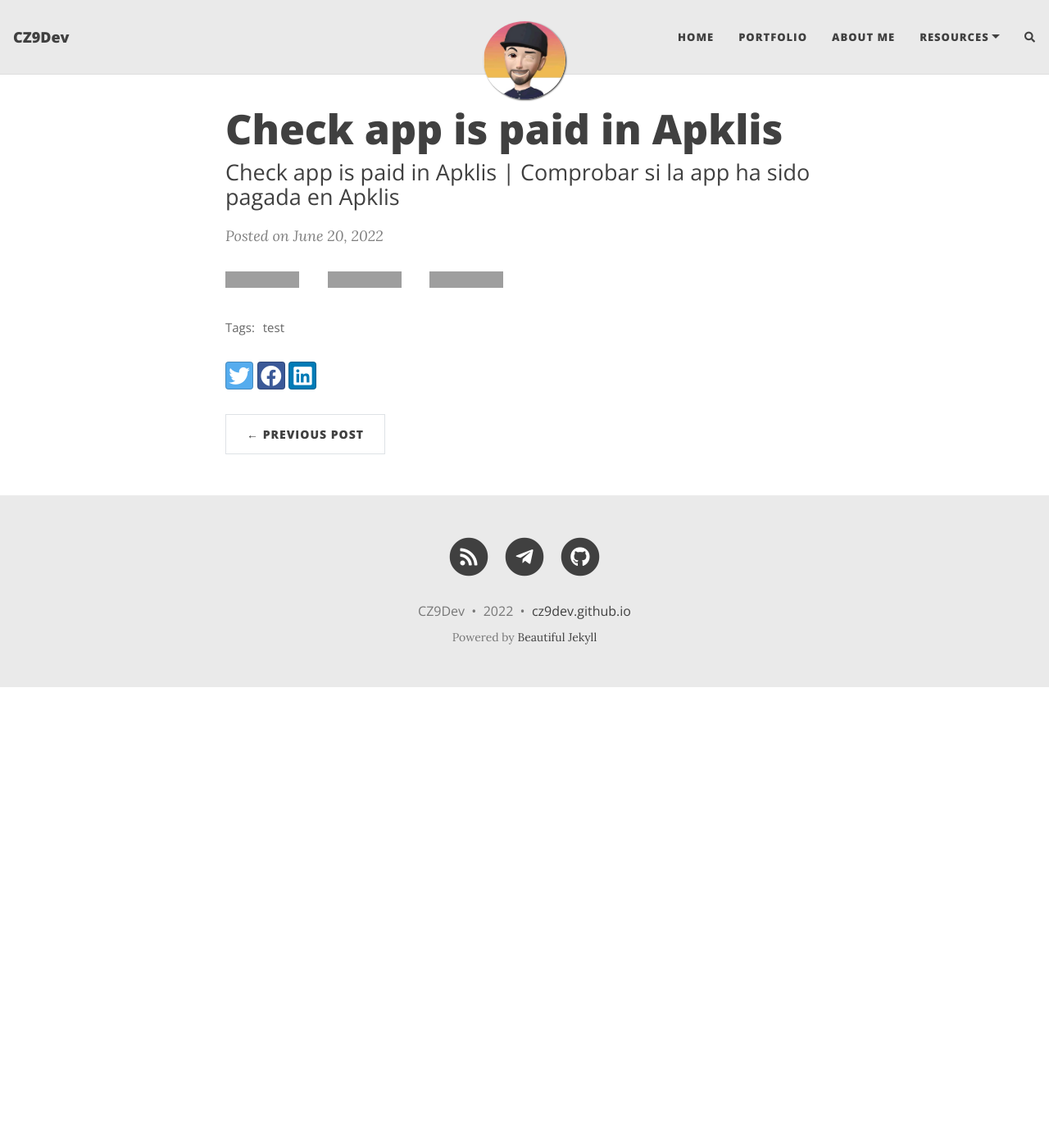
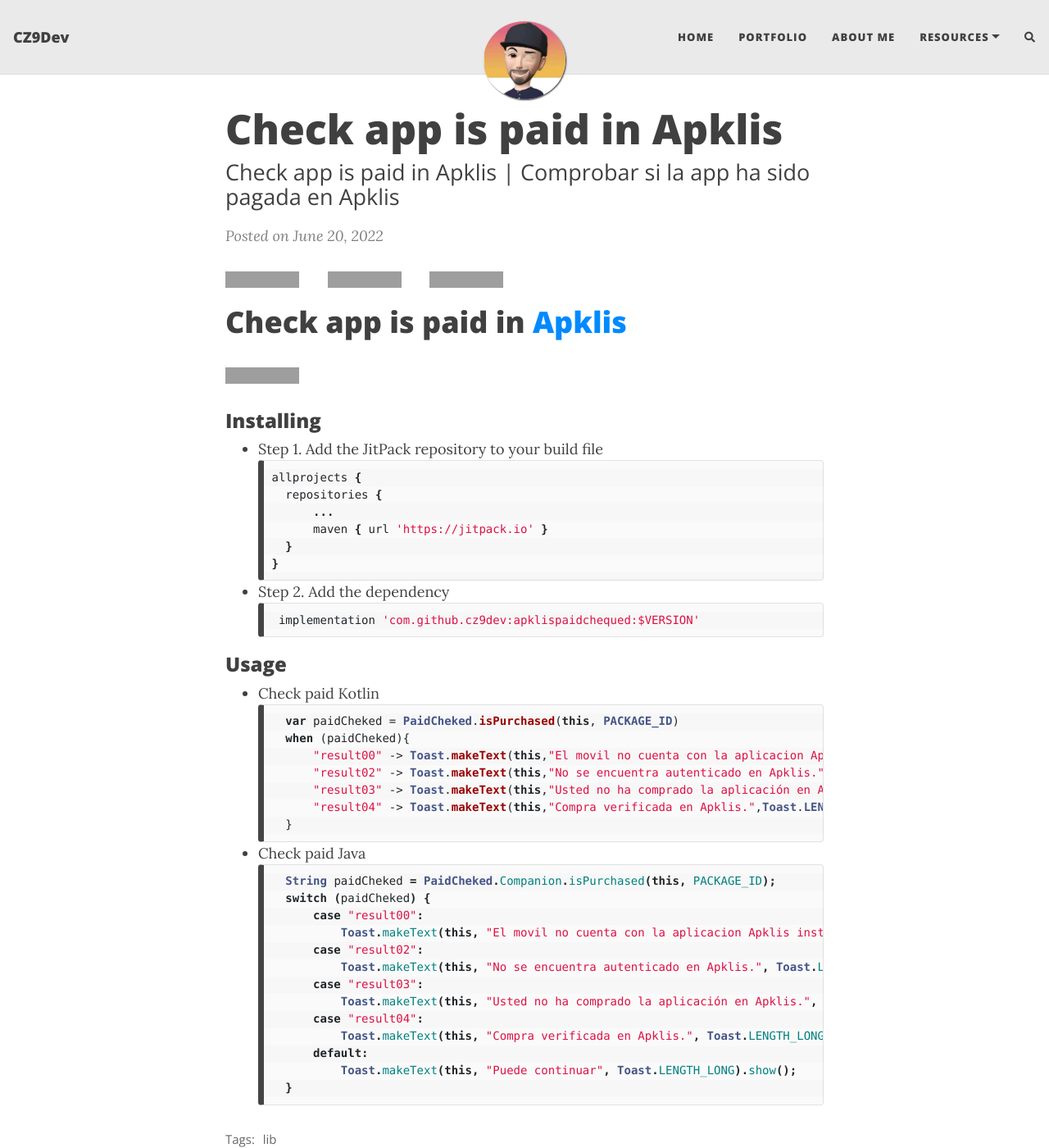
Before and after one commit to cz9dev/cz9dev.github.io, a Jekyll site: the page built from _posts/2022-06-20-chek-app-is-paid-in-apklis.md, in a window 1280 px wide and 1400 px high. Shown: the whole window at 82% size. Built offline with Jekyll 4.4.1, drawn with Linux system fonts in a browser that asks for light colours; nearby versions of some CDN libraries; comment, search, counter and statistics services are not loaded; grey boxes are pictures that could not be loaded.

Commit message:
Update 2022-06-20-chek-app-is-paid-in-apklis.md

````diff
--- a/_posts/2022-06-20-chek-app-is-paid-in-apklis.md
+++ b/_posts/2022-06-20-chek-app-is-paid-in-apklis.md
@@ -4,6 +4,54 @@
 subtitle: Check app is paid in Apklis | Comprobar si la app ha sido pagada en Apklis
 gh-repo: cz9dev/apklispaidchequed
 gh-badge: [star, fork, follow]
-tags: [test]
+tags: [lib]
 comments: true
 ---
+
+# Check app is paid in [Apklis](https://www.apklis.cu/es/)
+[![](https://jitpack.io/v/cz9dev/apklispaidchequed.svg)](https://jitpack.io/#cz9dev/apklispaidchequed)
+
+### Installing
+* Step 1. Add the JitPack repository to your build file
+```groovy
+allprojects {
+	repositories {
+		...
+		maven { url 'https://jitpack.io' }
+	}
+}
+```
+* Step 2. Add the dependency
+```groovy
+   implementation 'com.github.cz9dev:apklispaidchequed:$VERSION'
+```
+
+### Usage
+
+* Check paid Kotlin
+```kotlin
+    var paidCheked = PaidCheked.isPurchased(this, PACKAGE_ID)
+    when (paidCheked){
+        "result00" -> Toast.makeText(this,"El movil no cuenta con la aplicacion Apklis instalada.",Toast.LENGTH_LONG).show()
+        "result02" -> Toast.makeText(this,"No se encuentra autenticado en Apklis.",Toast.LENGTH_LONG).show()
+        "result03" -> Toast.makeText(this,"Usted no ha comprado la aplicación en Apklis.",Toast.LENGTH_LONG).show()
+        "result04" -> Toast.makeText(this,"Compra verificada en Apklis.",Toast.LENGTH_LONG).show()
+    }
+```
+
+* Check paid Java
+```java
+    String paidCheked = PaidCheked.Companion.isPurchased(this, PACKAGE_ID);
+    switch (paidCheked) {
+        case "result00":
+            Toast.makeText(this, "El movil no cuenta con la aplicacion Apklis instalada.", Toast.LENGTH_LONG).show();
+        case "result02":
+            Toast.makeText(this, "No se encuentra autenticado en Apklis.", Toast.LENGTH_LONG).show();
+        case "result03":
+            Toast.makeText(this, "Usted no ha comprado la aplicación en Apklis.", Toast.LENGTH_LONG).show();
+        case "result04":
+            Toast.makeText(this, "Compra verificada en Apklis.", Toast.LENGTH_LONG).show();
+        default:
+            Toast.makeText(this, "Puede continuar", Toast.LENGTH_LONG).show();
+    }
+```
````
